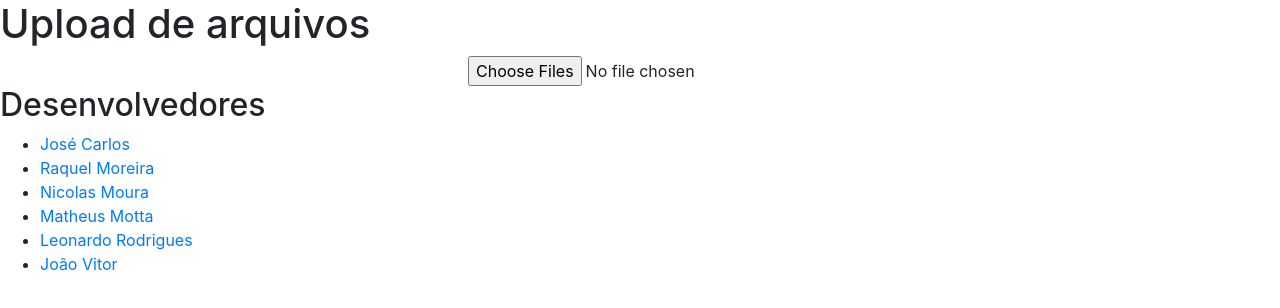
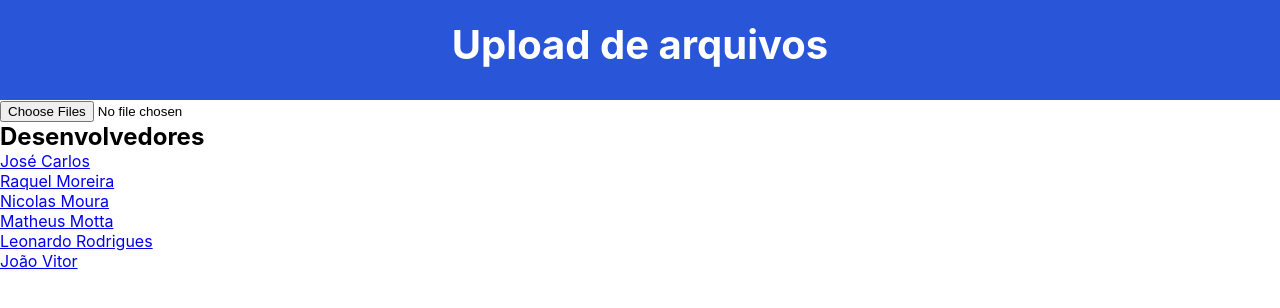
Before and after one commit to raquel-moreira-costa/react-upload-progress-bar, a React (Create React App) app in the folder client/: page / in a window 1280 px wide. Shown: the top 308 px of the page. Built offline with nearby package versions, Linux system fonts and the light colour scheme.

Commit message:
estilização do header

```diff
--- a/client/public/index.html
+++ b/client/public/index.html
@@ -3,7 +3,7 @@
   <head>
     <meta charset="utf-8" />
     <link rel="icon" href="%PUBLIC_URL%/favicon.ico" />
-    <meta name="viewport" content="width=device-width, initial-scale=1" />
+    <meta name="viewport" content="width=device-width, initial-scale=1 shrink-to-fit=no" />
     <meta name="theme-color" content="#000000" />
     <meta
       name="description"
--- a/client/src/App.css
+++ b/client/src/App.css
@@ -1,38 +1,10 @@
-.App {
-  text-align: center;
+*{
+  margin: 0;
+  padding: 0;
+  box-sizing: border-box;
 }
 
-.App-logo {
-  height: 40vmin;
-  pointer-events: none;
+.container{
+  width: 100%;
+  height: 100%;
 }
-
-@media (prefers-reduced-motion: no-preference) {
-  .App-logo {
-    animation: App-logo-spin infinite 20s linear;
-  }
-}
-
-.App-header {
-  background-color: #282c34;
-  min-height: 100vh;
-  display: flex;
-  flex-direction: column;
-  align-items: center;
-  justify-content: center;
-  font-size: calc(10px + 2vmin);
-  color: white;
-}
-
-.App-link {
-  color: #61dafb;
-}
-
-@keyframes App-logo-spin {
-  from {
-    transform: rotate(0deg);
-  }
-  to {
-    transform: rotate(360deg);
-  }
-}
--- a/client/src/App.js
+++ b/client/src/App.js
@@ -4,7 +4,6 @@ import { setUploadFile } from './redux/uploadFile/uploadFile.actions'
 import UploadProgress from './components/UploadProgress/UploadProgress'
 import Header from './components/header'
 import Footer from './components/footer'
-
 import './App.css'
 
 
@@ -18,7 +17,7 @@ function App(props) {
   return (
     <div>
       <Header/>
-        <main className="App">
+        <main>
         <input type="file" multiple onChange={handleAttachFIle} />
       <UploadProgress />
     </main>
--- a/client/src/components/footer.js
+++ b/client/src/components/footer.js
@@ -1,5 +1,4 @@
 import React from 'react';
-import "bootstrap/dist/css/bootstrap.min.css";
 
 const Footer = () => (
 
--- /dev/null
+++ b/client/src/components/header.css
@@ -0,0 +1,11 @@
+header{
+    background-color: #2955d9;
+    width: 100%;
+    height: 100px;
+}
+h1{
+    padding-top:20px ;
+    text-align: center;
+    font-size: 40px;
+    color: white;
+}
--- a/client/src/components/header.js
+++ b/client/src/components/header.js
@@ -1,5 +1,6 @@
 import React from 'react';
-import "bootstrap/dist/css/bootstrap.min.css";
+import "./header.css";
+import "../App.css"
 
 const Header = () => (
 
```
Also changed, not shown: client/src/components/footer.css (added).
